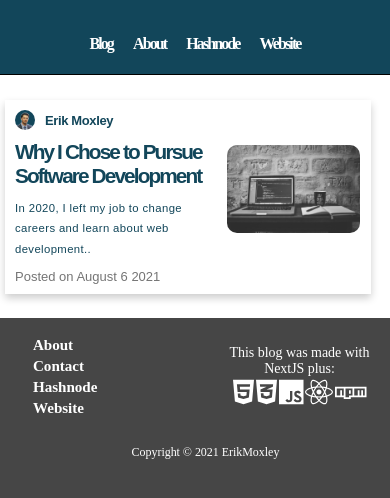
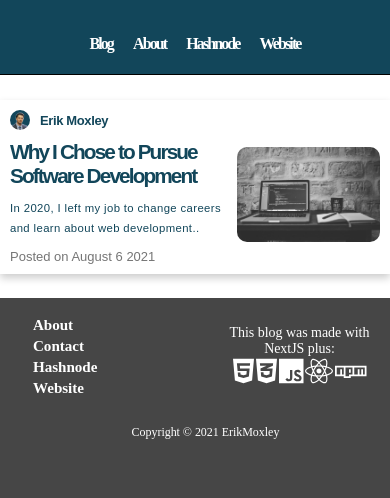
Before and after one commit to ErikMoxley/moxleydevblog, a Next.js app: page / in a window 390 px wide. Shown: the top 498 px of the page. Built offline with nearby package versions, Linux system fonts and the light colour scheme; a web font is replaced by a local one.

Commit message:
final css updates today

```diff
--- a/styles/globals.css
+++ b/styles/globals.css
@@ -168,12 +168,16 @@
 }
 
 .card-page {
-  padding: 15px 30px;
+  padding: 15px 10px;
   margin-bottom: 10px;
 }
+@media only screen and (max-width : 575.98px) {
+  .card-page {
+    padding: 0px 10px;
+   }}
 
 .post-title {
-  margin: 20px 0;
+  margin: 20px 10;
 }
 
 .card-text {
@@ -277,8 +281,8 @@
 
      @media only screen and (max-width : 575.98px) {
       .container {
-        width: 95%;
-        padding-left: 5px;
+        width: 100%;
+        padding-left: 0px;
         padding-right: 0px;
         margin: 0;
         font-size: 0.25cm;
```
